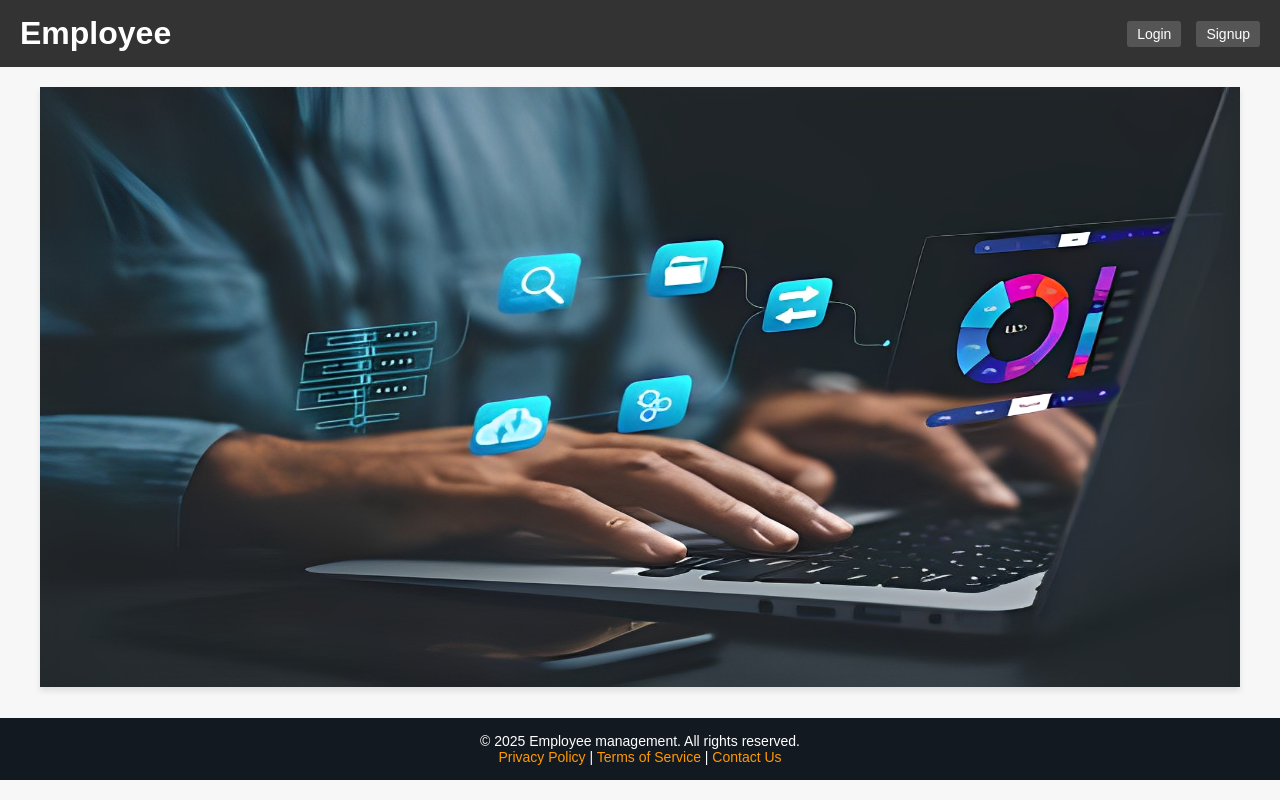
After one commit to tuleshkatre/Employee_mgnt, a Django app: page / in a window 1280 px wide. The commit adds this page. Run offline with Django 5.2, Linux system fonts and the light colour scheme.

Commit message:
webpage_design

```diff
--- a/empapp/templates/Emp_create.html
+++ b/empapp/templates/Emp_create.html
@@ -77,6 +77,7 @@
 <div class="navbar">
     <h1>Employee</h1>
     <div class="nav-buttons">
+        <a href="{% url 'home' %}" class="nav-button">Home</a>
         <a href="{% url 'login' %}" class="nav-button">Login</a>
     </div>
 </div>
--- a/empapp/templates/base.html
+++ b/empapp/templates/base.html
@@ -53,6 +53,8 @@
             padding: 15px 20px;
             box-sizing: border-box;
             margin-bottom: 20px;
+            position :absolute;
+            bottom:0;
         }
         .footer p {
             font-size: 14px;
--- /dev/null
+++ b/empapp/templates/home.html
@@ -0,0 +1,57 @@
+{% extends 'base.html' %}
+
+{% load static %}
+
+{% block extra_styles %}
+<style>
+    .navbar {
+        background-color: #333;
+        color: white;
+        width: 100%;
+        padding: 15px 20px;
+        box-sizing: border-box;
+        margin-bottom: 20px;
+    }
+
+    .nav-buttons {
+        display: flex;
+        gap: 10px;
+    }
+
+    .nav-button {
+        color: white;
+        text-decoration: none;
+        padding: 5px 10px;
+        background-color: #555;
+        border-radius: 3px;
+        transition: background-color 0.3s ease;
+    }
+
+    .nav-button:hover {
+        background-color: #777;
+    }
+
+    .homepage-image img {
+    width: 100%;
+    max-width: 1200px;
+    height: 600px;
+    display: block;
+    margin: 0 auto;x
+    border-radius: 10px;
+    box-shadow: 0 4px 6px rgba(0, 0, 0, 0.1);
+    }
+</style>
+{% endblock %}
+
+{% block content %}
+<div class="navbar">
+    <h1>Employee</h1>
+    <div class="nav-buttons">
+        <a href="{% url 'login' %}" class="nav-button">Login</a>
+        <a href="{% url 'create' %}" class="nav-button">Signup</a>
+    </div>
+</div>
+<div class="homepage-image">
+    <img src="{% static 'image/dd12.png' %}" alt="Employee Management Homepage">
+</div>
+{% endblock %}
--- a/empapp/templates/login.html
+++ b/empapp/templates/login.html
@@ -82,6 +82,7 @@
 <div class="navbar">
     <h1>Employee</h1>
     <div class="nav-buttons">
+        <a href="{% url 'home' %}" class="nav-button">Home</a>
         <a href="{% url 'create' %}" class="nav-button">Signup</a>
     </div>
 </div>
@@ -90,7 +91,7 @@
     <h1>Login</h1>
     <form method="post">
         {% csrf_token %}
-        <label>Email:</label>
+        <label>Email</label>
         <input type="email" name="email" required>
         <button type="submit">Send OTP</button>
     </form>
--- a/empapp/templates/otp_verify.html
+++ b/empapp/templates/otp_verify.html
@@ -86,7 +86,7 @@
         <input type="hidden" name="email" value="{{ email }}">
         <label>OTP:</label>
         <input type="number" name="otp" required>
-        <button type="submit">Verify OTP</button>
+        <button type="submit">Verify OTP </button>
     </form>
     <p class="message">{{ message }}</p>
     <p class="error-message">{{ error }}</p>
--- a/empapp/templates/task_list.html
+++ b/empapp/templates/task_list.html
@@ -36,7 +36,7 @@
     }
 
     .container {
-        max-width: 800px;
+        max-width: 1600px;
         margin: 0 auto;
         padding: 20px;
         background-color: #ffffff;
@@ -89,7 +89,7 @@
         <table>
             <thead>
                 <tr>
-                    <th>Name</th>
+                    <th>Employee Name</th>
                     <th>Title</th>
                     <th>Description</th>
                     <th>Status</th>
--- a/empapp/views.py
+++ b/empapp/views.py
@@ -1,5 +1,5 @@
 from django.shortcuts import render, redirect
-from .forms import EmpCreate, TaskForm , AttendenceForm , CheckInForm, CheckoutForm
+from .forms import EmpCreate, TaskForm , AttendenceForm
 from .models import Employee, Task , Attendance , CheckInOut, UserOTP
 from django.contrib.auth import authenticate, login as auth_login
 from django.contrib.auth import logout
@@ -9,6 +9,10 @@ from django.utils.timezone import now
 from django.core.mail import send_mail
 import random
 
+def home(request):
+    if request.user.is_authenticated:
+        return redirect('read')
+    return render(request , 'home.html')
 
 def emp_create(request):
     if request.user.is_authenticated:
--- a/empmanagement/settings.py
+++ b/empmanagement/settings.py
@@ -118,6 +118,10 @@ USE_TZ = True
 # https://docs.djangoproject.com/en/5.1/howto/static-files/
 
 STATIC_URL = 'static/'
+# STATIC_URL = '/static/'
+STATICFILES_DIRS = [
+    os.path.join(BASE_DIR, 'static'),
+]
 
 
 # Default primary key field type
--- a/empmanagement/urls.py
+++ b/empmanagement/urls.py
@@ -23,6 +23,7 @@ from empapp import views
 urlpatterns = [
 
     path('admin/', admin.site.urls),
+    path('', views.home, name='home'),
     path('create/', views.emp_create, name='create'),
     path('login/', views.user_login, name='login'),
     path('read/', views.read, name='read'),
```
Also changed, not shown: empapp/forms.py (+0 -10 lines), empapp/templates/checkin_records.html (+115 -11 lines), db.sqlite3, empapp/static/image/dd12.png (added).
